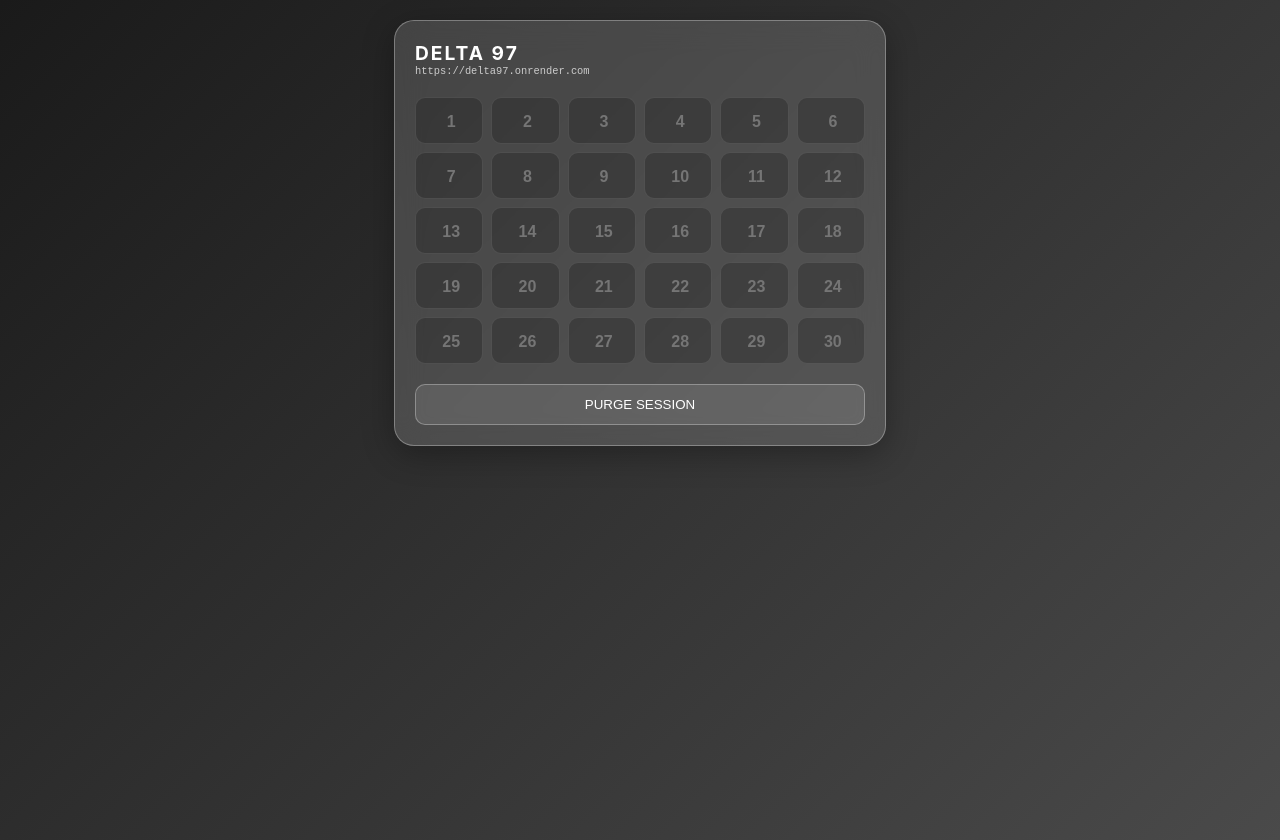
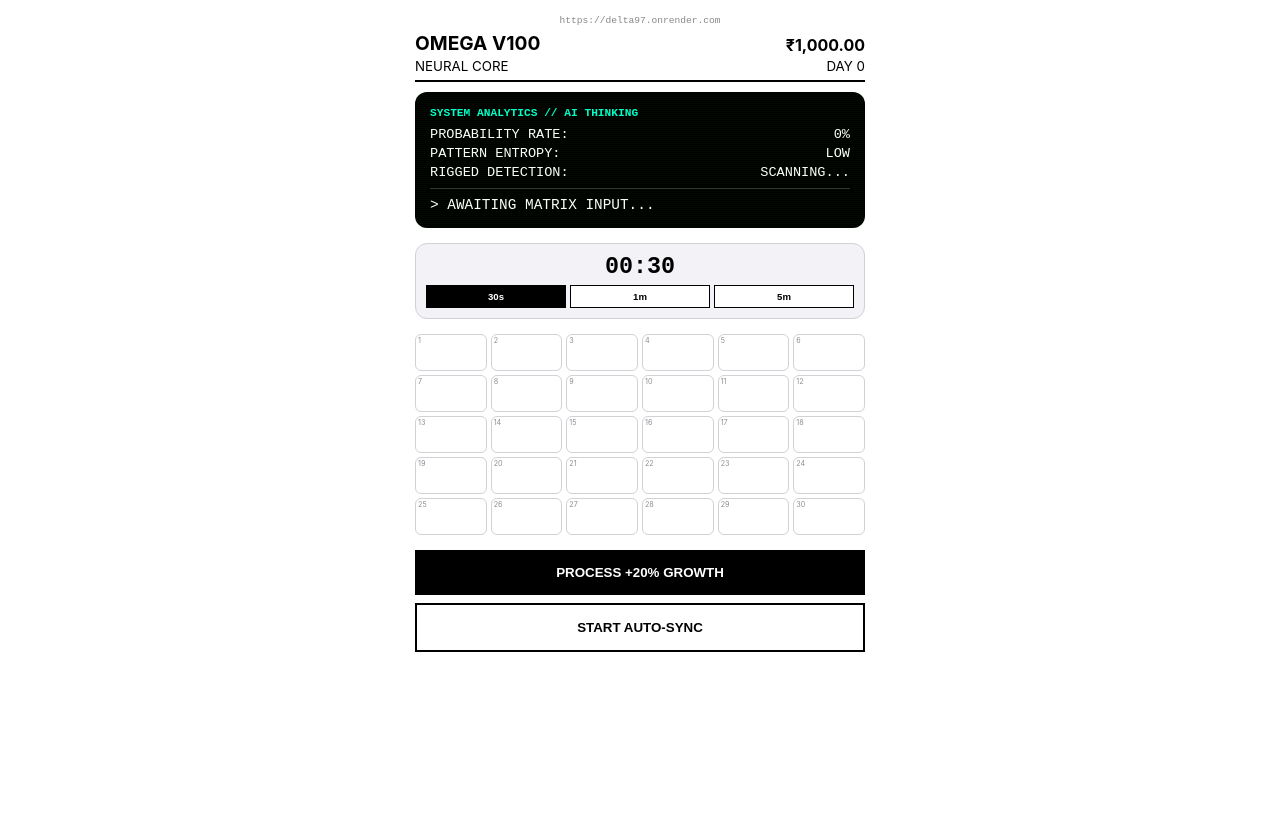
Before and after one commit to shashiannu675-cpu/Delta97.html, a plain HTML site: page index.html in a window 1280 px wide. After the commit the page ends 800 px from the top, so only its background shows below. Drawn offline with Linux system fonts and the light colour scheme.

Commit message:
Update index.html

```diff
--- a/index.html
+++ b/index.html
@@ -3,49 +3,144 @@
 <head>
     <meta charset="UTF-8">
     <meta name="viewport" content="width=device-width, initial-scale=1.0, maximum-scale=1.0, user-scalable=no">
-    <title>Delta 97 | Glass Core</title>
+    <title>v100 Omega | Neural Singularity</title>
     <style>
-        :root { --glass: rgba(255, 255, 255, 0.15); --glass-border: rgba(255, 255, 255, 0.3); }
-        body {
-            margin: 0; padding: 20px; font-family: -apple-system, sans-serif;
-            background: linear-gradient(135deg, #1a1a1a, #4a4a4a); color: white; min-height: 100vh;
-        }
-        .container { max-width: 450px; margin: auto; padding: 20px; border-radius: 20px;
-                     background: var(--glass); backdrop-filter: blur(15px); border: 1px solid var(--glass-border);
-                     box-shadow: 0 8px 32px rgba(0,0,0,0.3); }
-        h1 { margin: 0; font-size: 1.2rem; letter-spacing: 2px; text-transform: uppercase; }
-        .url-tag { font-family: monospace; font-size: 0.65rem; color: #ccc; margin-bottom: 20px; }
-        .grid-30 { display: grid; grid-template-columns: repeat(6, 1fr); gap: 8px; margin-bottom: 20px; }
-        .slot { height: 45px; background: rgba(0,0,0,0.2); border-radius: 10px; border: 1px solid rgba(255,255,255,0.1); }
-        input { width: 100%; height: 100%; border: none; background: transparent; text-align: center; color: white; font-weight: bold; font-size: 1rem; }
-        button { width: 100%; padding: 12px; background: rgba(255,255,255,0.1); border: 1px solid var(--glass-border);
-                 color: white; border-radius: 10px; cursor: pointer; transition: 0.3s; }
-        button:hover { background: rgba(255,255,255,0.2); }
+        :root { --accent: #000000; --bg: #ffffff; --card: #f2f2f7; --red: #ff3b30; --green: #34c759; --violet: #af52de; }
+        body { margin: 0; padding: 0; background: var(--bg); font-family: -apple-system, sans-serif; color: #000; }
+        .container { padding: 15px; max-width: 450px; margin: auto; }
+        .bridge-url { font-family: monospace; font-size: 0.6rem; color: #888; text-align: center; margin-bottom: 5px; }
+
+        /* HEADER */
+        header { border-bottom: 2px solid var(--accent); margin-bottom: 10px; padding-bottom: 5px; display: flex; justify-content: space-between; align-items: flex-end; }
+        h1 { font-size: 1.2rem; margin: 0; text-transform: uppercase; }
+
+        /* AI ANALYTICS BOX */
+        .ai-brain { background: var(--accent); color: #fff; padding: 15px; border-radius: 12px; margin-bottom: 15px; font-family: monospace; position: relative; overflow: hidden; }
+        .ai-brain::after { content: ""; position: absolute; top: 0; left: 0; width: 100%; height: 100%; background: repeating-linear-gradient(0deg, rgba(0,255,0,0.03) 0px, rgba(0,255,0,0.03) 1px, transparent 1px, transparent 2px); pointer-events: none; }
+        .ai-title { color: #00ffcc; font-size: 0.7rem; font-weight: bold; margin-bottom: 8px; display: block; }
+        .ai-stat { display: flex; justify-content: space-between; font-size: 0.85rem; margin-bottom: 4px; }
+        #aiVerdict { color: #fff; font-size: 0.9rem; margin-top: 8px; border-top: 1px solid #333; padding-top: 8px; }
+
+        /* MATRIX GRID */
+        .grid-30 { display: grid; grid-template-columns: repeat(6, 1fr); gap: 4px; margin-bottom: 15px; }
+        .slot { height: 35px; display: flex; align-items: center; justify-content: center; background: #fff; border: 1px solid #d1d1d6; border-radius: 6px; position: relative; }
+        .slot input { width: 100%; background: transparent; border: none; color: #000; font-size: 1em; text-align: center; outline: none; font-weight: 800; }
+        .slot-idx { position: absolute; top: 1px; left: 2px; font-size: 0.45em; color: #8e8e93; }
+
+        /* TIMER & MODES */
+        .timer-module { background: var(--card); padding: 10px; border-radius: 12px; text-align: center; margin-bottom: 15px; border: 1px solid #d1d1d6; }
+        #timer { font-size: 1.8em; font-family: monospace; font-weight: 900; }
+        .mode-selector { display: flex; gap: 4px; margin-top: 5px; }
+        .m-btn { flex: 1; font-size: 0.6rem; padding: 5px; border: 1px solid #000; background: #fff; cursor: pointer; font-weight: bold; }
+        .m-btn.active { background: #000; color: #fff; }
+
+        /* BUTTONS */
+        .btn { width: 100%; padding: 15px; background: var(--accent); color: #fff; border: none; font-weight: bold; text-transform: uppercase; margin-bottom: 8px; cursor: pointer; }
+        .btn-sec { background: #fff; color: #000; border: 2px solid #000; }
+        .bg-red { background: var(--red) !important; color: white !important; }
+        .bg-green { background: var(--green) !important; color: white !important; }
+        .bg-violet { background: var(--violet) !important; color: white !important; }
     </style>
 </head>
 <body>
 
 <div class="container">
-    <h1>DELTA 97</h1>
-    <div class="url-tag">https://delta97.onrender.com</div>
+    <div class="bridge-url">https://delta97.onrender.com</div>
+    <header>
+        <div><h1>OMEGA v100</h1><small>NEURAL CORE</small></div>
+        <div style="text-align: right;"><b id="capText">₹1,000.00</b><br><small>DAY <span id="dayText">0</span></small></div>
+    </header>
+
+    <div class="ai-brain">
+        <span class="ai-title">SYSTEM ANALYTICS // AI THINKING</span>
+        <div class="ai-stat"><span>PROBABILITY RATE:</span> <span id="aiProb">0%</span></div>
+        <div class="ai-stat"><span>PATTERN ENTROPY:</span> <span id="aiEntropy">LOW</span></div>
+        <div class="ai-stat"><span>RIGGED DETECTION:</span> <span id="aiRigged">SCANNING...</span></div>
+        <div id="aiVerdict">> AWAITING MATRIX INPUT...</div>
+    </div>
+
+    <div class="timer-module">
+        <div id="timer">00:30</div>
+        <div class="mode-selector">
+            <button class="m-btn active" onclick="setTimer(30, this)">30s</button>
+            <button class="m-btn" onclick="setTimer(60, this)">1m</button>
+            <button class="m-btn" onclick="setTimer(300, this)">5m</button>
+        </div>
+    </div>
 
     <div class="grid-30" id="histGrid"></div>
 
-    <button onclick="localStorage.clear(); location.reload();">PURGE SESSION</button>
+    <button class="btn" onclick="growCapital()">Process +20% Growth</button>
+    <button class="btn btn-sec" onclick="toggleTimer()" id="syncBtn">Start Auto-Sync</button>
 </div>
 
 <script>
+    let capital = 1000, day = 0, timeLeft = 30, currentMode = 30, timerOn = false, interval;
     const grid = document.getElementById('histGrid');
     for(let i=1; i<=30; i++) {
-        grid.innerHTML += `<div class="slot"><input type="text" id="hn${i}" oninput="save()" placeholder="${i}"></div>`;
+        grid.innerHTML += `<div class="slot" id="slot${i}"><span class="slot-idx">${i}</span><input type="text" id="hn${i}" maxlength="1" inputmode="numeric" oninput="updateSlot(${i})"></div>`;
     }
-    function save() {
-        let data = {};
-        for(let i=1; i<=30; i++) data[i] = document.getElementById(`hn${i}`).value;
-        localStorage.setItem('delta_glass', JSON.stringify(data));
+    function updateSlot(i) {
+        const input = document.getElementById(`hn${i}`), slot = document.getElementById(`slot${i}`), n = parseInt(input.value);
+        slot.className = 'slot'; input.style.color = "#000";
+        if (!isNaN(n)) {
+            if (n === 0 || n === 5) { slot.classList.add('bg-violet'); input.style.color = "#fff"; }
+            else if ([1, 3, 7, 9].includes(n)) { slot.classList.add('bg-green'); input.style.color = "#fff"; }
+            else if ([2, 4, 6, 8].includes(n)) { slot.classList.add('bg-red'); input.style.color = "#fff"; }
+            if(i === 1) runAIAnalytics();
+        }
     }
-    const saved = JSON.parse(localStorage.getItem('delta_glass') || "{}");
-    for(let i in saved) document.getElementById(`hn${i}`).value = saved[i];
+    function runAIAnalytics() {
+        const slots = [];
+        for(let i=1; i<=30; i++) {
+            const v = document.getElementById(`hn${i}`).value;
+            if(v !== "") slots.push(parseInt(v));
+        }
+        if(slots.length === 0) return;
+        let streak = 1, maxStreak = 1;
+        for(let i=1; i<slots.length; i++) {
+            if((slots[i] >= 5) === (slots[i-1] >= 5)) streak++;
+            else { maxStreak = Math.max(maxStreak, streak); streak = 1; }
+        }
+        maxStreak = Math.max(maxStreak, streak);
+        const isRigged = maxStreak >= 7;
+        document.getElementById('aiRigged').innerText = isRigged ? "!!! HIGH RISK !!!" : "NORMAL";
+        document.getElementById('aiRigged').style.color = isRigged ? "#ff3b30" : "#00ffcc";
+        const lastN = slots[0];
+        const prob = 85 + Math.floor(Math.random() * 12);
+        const target = 9 - lastN;
+        const size = lastN >= 5 ? "SMALL" : "BIG";
+        document.getElementById('aiProb').innerText = prob + "%";
+        document.getElementById('aiEntropy').innerText = slots.length > 10 ? "HIGH" : "STABLE";
+        document.getElementById('aiVerdict').innerHTML = `> AI PREDICTION: ${size} [Target: ${target}]<br>> STATS: Logic confirms Mirror Reflection ${lastN}→${target}.`;
+    }
+    function setTimer(s, btn) {
+        currentMode = s; timeLeft = s; updateTimerUI();
+        document.querySelectorAll('.m-btn').forEach(b => b.classList.remove('active'));
+        btn.classList.add('active');
+    }
+    function updateTimerUI() {
+        let m = Math.floor(timeLeft / 60), s = timeLeft % 60;
+        document.getElementById('timer').innerText = `${m < 10 ? '0'+m : m}:${s < 10 ? '0'+s : s}`;
+    }
+    function toggleTimer() {
+        if(timerOn) { clearInterval(interval); timerOn = false; document.getElementById('syncBtn').innerText = "Start Auto-Sync"; }
+        else {
+            timerOn = true; document.getElementById('syncBtn').innerText = "Stop Sync";
+            interval = setInterval(() => {
+                timeLeft--; if(timeLeft < 0) { timeLeft = currentMode; shiftGrid(); } updateTimerUI();
+            }, 1000);
+        }
+    }
+    function shiftGrid() {
+        for(let i=30; i>1; i--) { document.getElementById(`hn${i}`).value = document.getElementById(`hn${i-1}`).value; updateSlot(i); }
+        document.getElementById('hn1').value = ""; updateSlot(1);
+    }
+    function growCapital() {
+        capital *= 1.20; day++;
+        document.getElementById('capText').innerText = "₹" + capital.toLocaleString('en-IN', {minimumFractionDigits: 2});
+        document.getElementById('dayText').innerText = day;
+    }
 </script>
 </body>
 </html>
```
